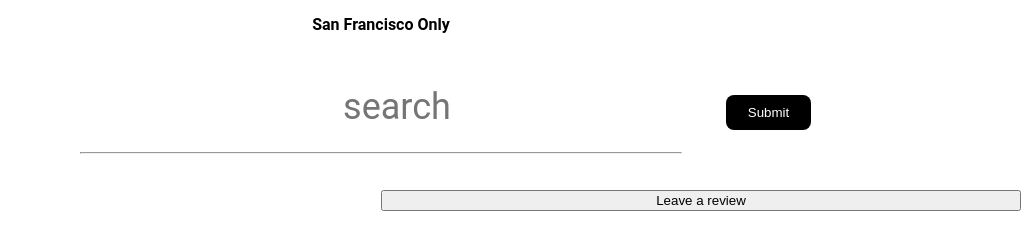
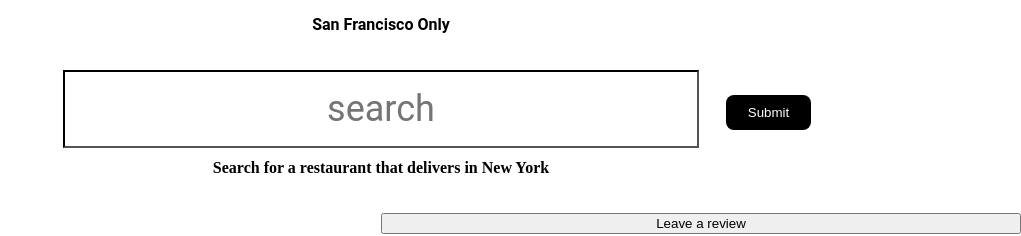
Before and after one commit to WaltRCodes/Your-Local-Menu, a React (Create React App) app: page / in a window 1280 px wide. Shown: the part 134-370 px from the top of the page, without its empty margins (259-1280 px from the left). Built offline with nearby package versions, Linux system fonts and the light colour scheme; no server answers.

Commit message:
style for landing page

```diff
--- a/src/components/Search.js
+++ b/src/components/Search.js
@@ -42,7 +42,7 @@
 
 
             <div className="holder">
-
+            {/* <hr/> */}
               <form onSubmit={this.submitHandler}>
                   <div className="search-tag" htmlFor="search-input">
                       <input
@@ -61,11 +61,11 @@
     }
 
 
-                      <hr/>
+                      {/* <hr/> */}
                       <button className="button" type="submit"> Submit</button>
 
     {/* Button is used to submit the request */}
-
+        <h1 className="caption"> Search for a restaurant that delivers in New York</h1>
                   </div>
               </form>
             </div>
--- a/src/styles/Search.css
+++ b/src/styles/Search.css
@@ -8,20 +8,22 @@
     max-width: 800px;
 
 
+
 }
 
 .holder input {
-    width: 100%;
+    width: 75%;
     padding: 16px;
     font-size: 36px;
     font-style: bold;
     font-family: "Roboto";
     color: orangered;
-    border-top-style: none;
+    border-color: black;
+    /* border-top-style: none;
     border-right-style: none;
     border-left-style:none;
     border-bottom-style: none;
-    outline: none;
+    outline: none; */
     text-align: center
 }
 
@@ -37,9 +39,14 @@
     font-size: medium;
 }
 
-hr {
+.caption{
+    text-align: center;
+    font-family: "Playfair Display";
+    font-size: medium;
+}
+/* hr {
     width: 75%
-}
+} */
 
 .button {
     position: absolute;
```
